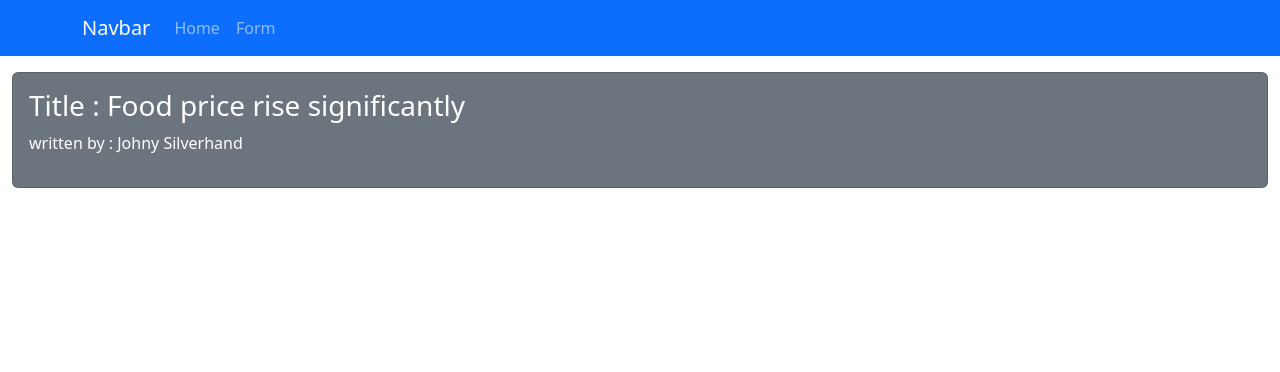
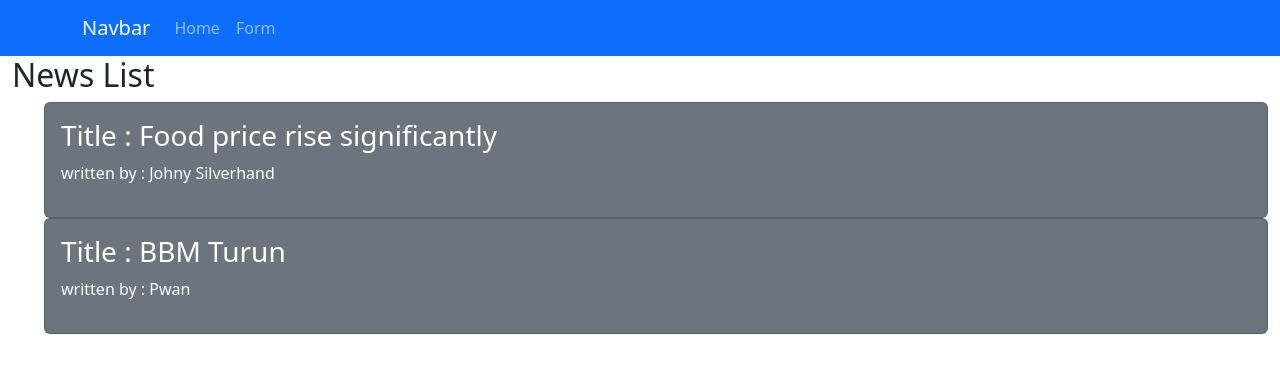
Before and after one commit to denyfebriawan/react-news-website, a React (Create React App) app: page / in a window 1280 px wide. Shown: the top 372 px of the page. Built offline with nearby package versions, Linux system fonts and the light colour scheme.

Commit message:
edit list

```diff
--- a/src/components/list/List.jsx
+++ b/src/components/list/List.jsx
@@ -11,7 +11,8 @@ const List = () => {
 
     return (
         <Container fluid>
-         <Row className='mt-3'>
+            <h2>News List</h2>
+            <ul>
                 {news.map((item) => {
                     return (
                         <Col key={item.id}>
@@ -24,7 +25,7 @@ const List = () => {
                         </Col>
                     );
                 })}
-        </Row>
+            </ul>
         </Container>
     );
 }
--- a/src/redux/modules/news.js
+++ b/src/redux/modules/news.js
@@ -30,6 +30,13 @@ const initialState = {
             title: 'Food price rise significantly',
             writter: 'Johny Silverhand',
             body: 'For two weeks our food price will be higher than last month prepare your money!',
+
+        },
+        {
+            id: '2',
+            title: 'BBM Turun',
+            writter: 'Pwan',
+            body: 'MIMPI!',
 
         }
     ],
```
Lines whose indentation alone changed are shown as unchanged.
